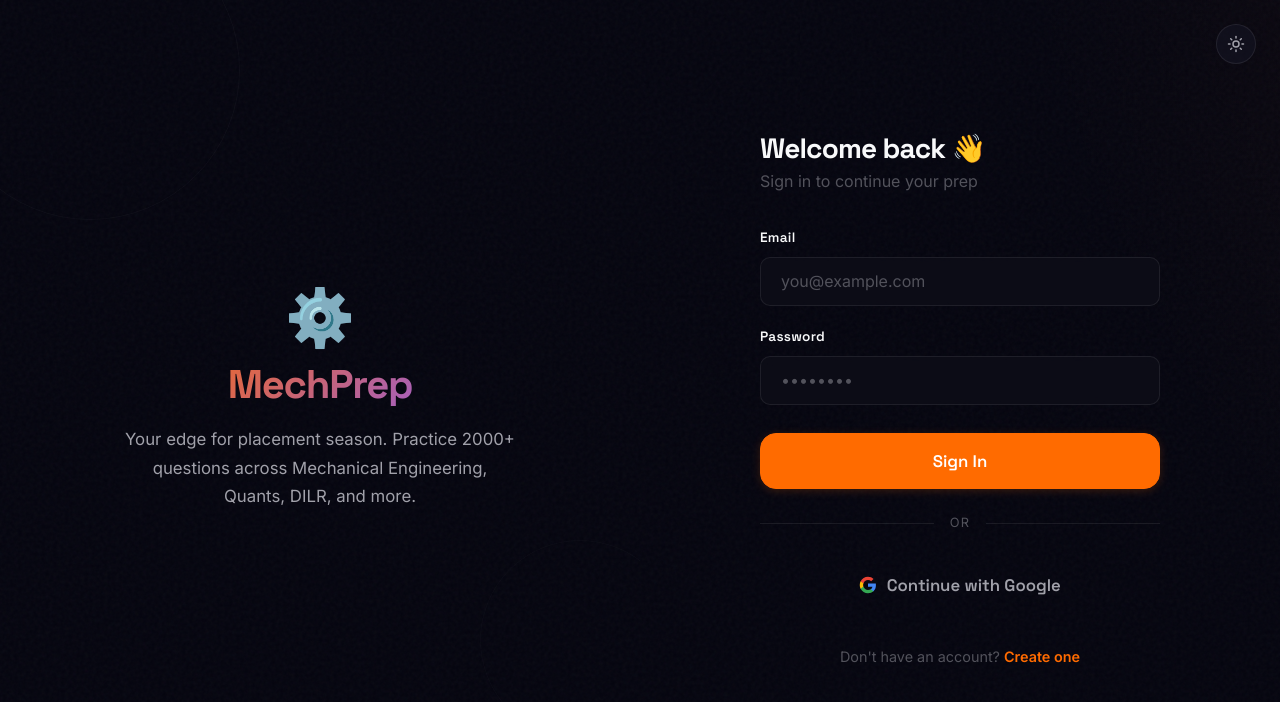
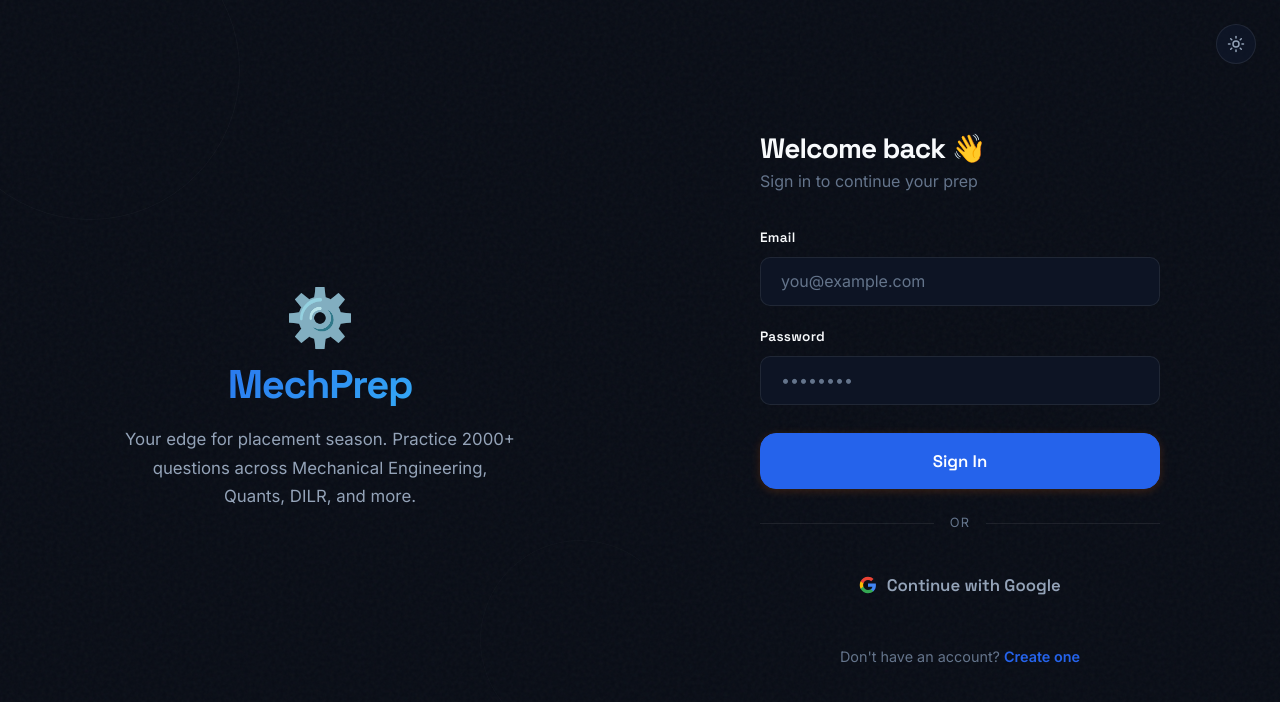
Before and after one commit to gigakumar/Mahillm_oa, a React (Vite) app: page /login in a window 1280 px wide. Shown: the top 702 px of the page. Built offline with nearby package versions, Linux system fonts and the light colour scheme; no server answers.

Commit message:
fix: Convert hardcoded hex layout colors to CSS theme variables for seamless Dark/Light mode switching

```diff
--- a/src/components/Layout.css
+++ b/src/components/Layout.css
@@ -2,9 +2,10 @@
 .marks-app-layout {
   display: flex;
   min-height: 100vh;
-  background: #090d16;
-  color: #f8fafc;
+  background: var(--bg-base);
+  color: var(--text-primary);
   font-family: var(--font-body);
+  transition: background-color 0.25s ease, color 0.25s ease;
 }
 
 .marks-main-wrapper {
@@ -24,12 +25,14 @@
 
 /* Rounded main container background like MARKS app */
 .marks-workspace-container > * {
-  background: #121824;
-  border: 1px solid rgba(255, 255, 255, 0.05);
+  background: var(--bg-workspace);
+  border: 1px solid var(--border);
   border-radius: 20px;
   padding: 1.75rem;
   min-height: calc(100vh - 5.5rem);
-  box-shadow: inset 0 1px 1px rgba(255, 255, 255, 0.05);
+  box-shadow: var(--shadow-md);
+  color: var(--text-primary);
+  transition: background-color 0.25s ease, border-color 0.25s ease, color 0.25s ease;
 }
 
 @media (max-width: 900px) {
--- a/src/components/Sidebar.css
+++ b/src/components/Sidebar.css
@@ -1,8 +1,8 @@
 /* MARKS Layout Sidebar Styling */
 .sidebar-container {
   width: 240px;
-  background: #090d16;
-  border-right: 1px solid rgba(255, 255, 255, 0.05);
+  background: var(--bg-sidebar);
+  border-right: 1px solid var(--border);
   display: flex;
   flex-direction: column;
   height: 100vh;
@@ -12,6 +12,7 @@
   padding: 1.25rem 1rem;
   user-select: none;
   flex-shrink: 0;
+  transition: background-color 0.25s ease, border-color 0.25s ease;
 }
 
 /* Brand Header */
@@ -39,7 +40,7 @@
   font-size: 1.35rem;
   font-weight: 800;
   letter-spacing: 0.02em;
-  color: #ffffff;
+  color: var(--text-primary);
   font-family: var(--font-display);
 }
 
@@ -65,7 +66,7 @@
   gap: 0.85rem;
   padding: 0.7rem 1rem;
   border-radius: 12px;
-  color: #94a3b8;
+  color: var(--text-secondary);
   font-size: 0.92rem;
   font-weight: 500;
   text-decoration: none;
@@ -73,20 +74,20 @@
 }
 
 .sidebar-link:hover {
-  background: rgba(255, 255, 255, 0.05);
-  color: #f1f5f9;
+  background: var(--bg-card);
+  color: var(--text-primary);
 }
 
-/* Active Link - Crisp White Pill with Dark Text */
+/* Active Link - High Contrast Active Pill */
 .sidebar-link.active {
-  background: #ffffff !important;
-  color: #090d16 !important;
+  background: var(--text-primary) !important;
+  color: var(--bg-base) !important;
   font-weight: 700;
-  box-shadow: 0 4px 14px rgba(255, 255, 255, 0.15);
+  box-shadow: var(--shadow-sm);
 }
 
 .sidebar-link.active .sidebar-link-icon {
-  color: #090d16 !important;
+  color: var(--bg-base) !important;
 }
 
 .sidebar-link-icon {
@@ -110,7 +111,7 @@
 
 .sidebar-divider {
   height: 1px;
-  background: rgba(255, 255, 255, 0.06);
+  background: var(--border);
   margin: 0.75rem 0;
 }
 
@@ -142,7 +143,7 @@
 /* Footer Theme Toggle */
 .sidebar-footer {
   padding-top: 0.75rem;
-  border-top: 1px solid rgba(255, 255, 255, 0.06);
+  border-top: 1px solid var(--border);
 }
 
 .theme-toggle-btn {
@@ -152,18 +153,19 @@
   gap: 0.75rem;
   padding: 0.65rem 0.85rem;
   background: transparent;
-  border: none;
-  color: #94a3b8;
+  border: 1px solid var(--border);
+  color: var(--text-secondary);
   font-size: 0.82rem;
-  font-weight: 500;
+  font-weight: 600;
   cursor: pointer;
-  border-radius: 8px;
+  border-radius: 10px;
   transition: all 0.15s ease;
 }
 
 .theme-toggle-btn:hover {
-  background: rgba(255, 255, 255, 0.05);
-  color: #f1f5f9;
+  background: var(--bg-card);
+  color: var(--text-primary);
+  border-color: var(--border-hover);
 }
 
 /* Mobile Responsive */
--- a/src/index.css
+++ b/src/index.css
@@ -10,26 +10,25 @@
   --font-body: 'Inter', sans-serif;
 
   /* Dark Mode (Default Premium Aesthetic) */
-  --bg-base: #05050f;
-  --bg-gradient-1: rgba(139, 92, 246, 0.15); /* Purple glow */
-  --bg-gradient-2: rgba(249, 115, 22, 0.1);  /* Orange glow */
+  --bg-base: #090d16;
+  --bg-workspace: #121824;
+  --bg-sidebar: #090d16;
+  --bg-card: rgba(15, 23, 42, 0.75);
+  --bg-card-hover: rgba(30, 41, 59, 0.85);
+  --bg-elevated: #1e293b;
+  --bg-input: rgba(15, 23, 42, 0.7);
 
-  --bg-card: rgba(20, 20, 35, 0.6);
-  --bg-card-hover: rgba(30, 30, 50, 0.8);
-  --bg-elevated: rgba(40, 40, 60, 0.9);
-  --bg-input: rgba(15, 15, 25, 0.7);
+  --text-primary: #f8fafc;
+  --text-secondary: #94a3b8;
+  --text-muted: #64748b;
 
-  --text-primary: #f8f9fa;
-  --text-secondary: #a1a1aa;
-  --text-muted: #52525b;
+  --accent: #2563eb;
+  --accent-hover: #1d4ed8;
+  --accent-glow: rgba(37, 99, 235, 0.35);
+  --accent-soft: rgba(37, 99, 235, 0.15);
 
-  --accent: #ff6b00;
-  --accent-hover: #ff8533;
-  --accent-glow: rgba(255, 107, 0, 0.35);
-  --accent-soft: rgba(255, 107, 0, 0.15);
-
-  --secondary: #8b5cf6;
-  --secondary-soft: rgba(139, 92, 246, 0.15);
+  --secondary: #38bdf8;
+  --secondary-soft: rgba(56, 189, 248, 0.15);
   --tertiary: #06b6d4;
 
   --success: #10b981;
@@ -41,7 +40,7 @@
 
   --border: rgba(255, 255, 255, 0.08);
   --border-hover: rgba(255, 255, 255, 0.18);
-  --border-glow: rgba(255, 107, 0, 0.5);
+  --border-glow: rgba(56, 189, 248, 0.5);
 
   --shadow-sm: 0 4px 6px -1px rgba(0, 0, 0, 0.5);
   --shadow-md: 0 10px 15px -3px rgba(0, 0, 0, 0.6);
@@ -57,38 +56,37 @@
 /* ========================================
    LIGHT MODE (Refined)
    ======================================== */
-[data-theme="light"] {
-  --bg-base: #f4f4f9;
-  --bg-gradient-1: rgba(139, 92, 246, 0.08);
-  --bg-gradient-2: rgba(249, 115, 22, 0.05);
+[data-theme="light"], body.light-mode, html.light-mode {
+  --bg-base: #f1f5f9;
+  --bg-workspace: #ffffff;
+  --bg-sidebar: #ffffff;
+  --bg-card: #ffffff;
+  --bg-card-hover: #f8fafc;
+  --bg-elevated: #ffffff;
+  --bg-input: #f1f5f9;
 
-  --bg-card: rgba(255, 255, 255, 0.7);
-  --bg-card-hover: rgba(255, 255, 255, 0.95);
-  --bg-elevated: #ffffff;
-  --bg-input: rgba(255, 255, 255, 0.5);
+  --text-primary: #0f172a;
+  --text-secondary: #334155;
+  --text-muted: #64748b;
 
-  --text-primary: #111827;
-  --text-secondary: #4b5563;
-  --text-muted: #9ca3af;
+  --accent: #2563eb;
+  --accent-hover: #1d4ed8;
+  --accent-glow: rgba(37, 99, 235, 0.2);
+  --accent-soft: rgba(37, 99, 235, 0.1);
 
-  --accent: #f97316;
-  --accent-hover: #ea580c;
-  --accent-glow: rgba(249, 115, 22, 0.2);
-  --accent-soft: rgba(249, 115, 22, 0.1);
+  --secondary: #0284c7;
+  --secondary-soft: rgba(2, 132, 199, 0.1);
 
-  --secondary: #6366f1;
-  --secondary-soft: rgba(99, 102, 241, 0.1);
-  --success: #059669;
-  --warning: #d97706;
-  --danger: #dc2626;
+  --border: #e2e8f0;
+  --border-hover: #cbd5e1;
+  --border-glow: rgba(37, 99, 235, 0.4);
 
-  --border: rgba(0, 0, 0, 0.06);
-  --border-hover: rgba(0, 0, 0, 0.15);
-  --border-glow: rgba(249, 115, 22, 0.3);
+  --shadow-sm: 0 1px 3px rgba(0,0,0,0.1);
+  --shadow-md: 0 4px 12px rgba(0,0,0,0.05);
+  --shadow-lg: 0 10px 25px rgba(0,0,0,0.08);
 
-  --shadow-sm: 0 1px 3px rgba(0,0,0,0.05);
-  --shadow-md: 0 8px 16px rgba(0,0,0,0.06);
-  --shadow-lg: 0 16px 32px rgba(0,0,0,0.08);
+  background-color: #f1f5f9 !important;
+  color: #0f172a !important;
 }
 
 /* ========================================
```
